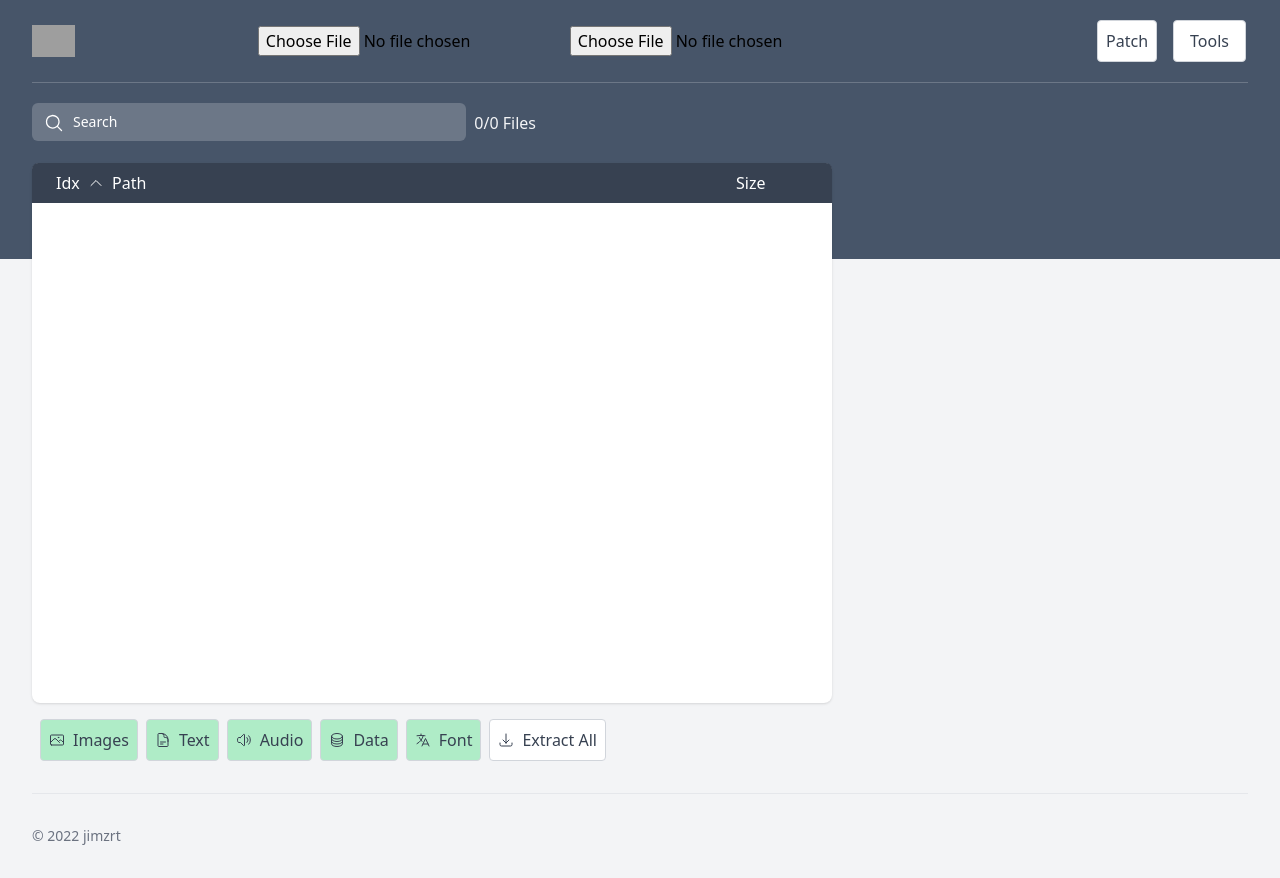
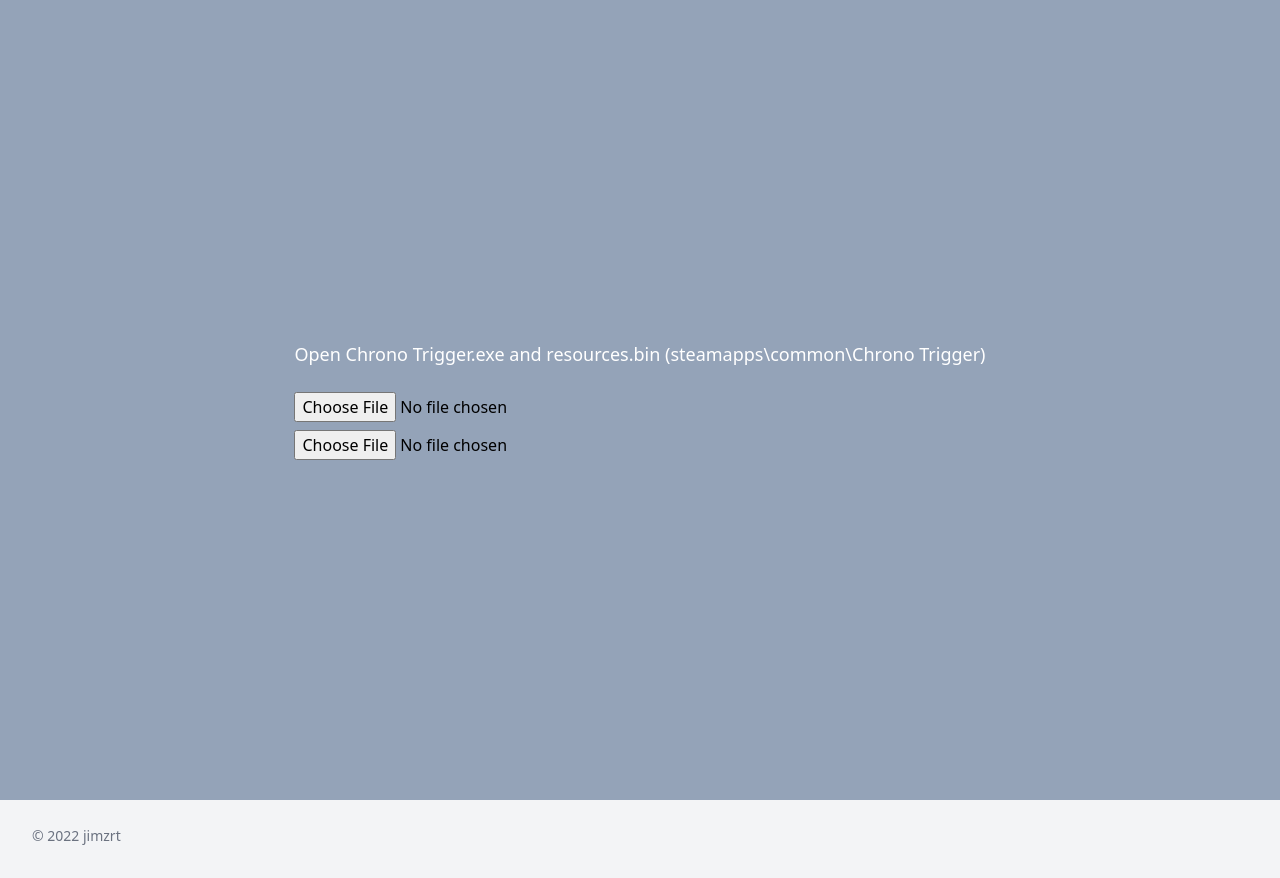
Before and after one commit to jimzrt/ChronoModJS, a Vue app: page / in a window 1280 px wide. Built offline with nearby package versions, Linux system fonts and the light colour scheme; grey boxes are pictures that could not be loaded.

Commit message:
feat: move overlays into separate components

```diff
--- a/package.json
+++ b/package.json
@@ -12,6 +12,7 @@
     "@headlessui/vue": "^1.7.4",
     "@heroicons/vue": "^2.0.13",
     "@vueuse/core": "^9.6.0",
+    "@zip.js/zip.js": "^2.6.60",
     "client-zip": "^2.3.0",
     "pako": "^2.1.0",
     "pinia": "^2.0.27",
--- a/src/App.vue
+++ b/src/App.vue
@@ -16,10 +16,7 @@
               <img class="h-8 w-auto" src="./assets/logo.ico" alt="Logo" />
             </a>
           </div>
-          <div class="flex flex-wrap">
-          <ResourceBinLoader />
-          <ChronoExeLoader />
-        </div>
+
           <!-- Right section on desktop -->
           <div class="hidden lg:ml-4 lg:flex lg:items-center lg:pr-0.5">
             <Menu as="div" class="ml-4 relative flex-shrink-0">
@@ -116,7 +113,7 @@
           </div>
 
           <!-- Menu button -->
-          <div class=" flex-shrink-0 lg:hidden">
+          <div class="flex-shrink-0 lg:hidden">
             <!-- Mobile menu button -->
             <PopoverButton
               class="bg-transparent p-2 rounded-md inline-flex items-center justify-center text-indigo-200 hover:text-white hover:bg-white hover:bg-opacity-10 focus:outline-none focus:ring-2 focus:ring-white"
@@ -354,7 +351,7 @@
                             ? 'bg-gray-200'
                             : ''
                         "
-                          @click="() => (selectedResourceEntry = item.data)"
+                        @click="() => (selectedResourceEntry == item.data ? (selectedResourceEntry = null) : (selectedResourceEntry = item.data))"
                       >
                         <ResourceCard :value="item.data" />
                       </div>
@@ -451,6 +448,10 @@
       </div>
     </footer>
   </div>
+  <ResourceLoaderOverlay :show="!resourcesLoaded" />
+  <ZipOverlay :show="showZipOverlay" :zipStatus="zipStatus" @close="(showZipOverlay = false)" />
+  <input ref="ctpUploadRef" type="file" id="ctpUpload" style="display:none" />
+
 </template>
 
 <script lang="ts" setup>
@@ -485,14 +486,17 @@
 import ResourceEntryPreviewBase from "./components/ResourceEntryPreviewBase.vue";
 import { useVirtualList, useToggle } from "@vueuse/core";
 import { ResourceEntry, useChronoStore } from "./stores/ChronoStore";
-import { computed, ref, watch } from "vue";
+import { computed, reactive, ref, watch } from "vue";
 import { downloadWithBlob } from "./util/Download";
 import { downloadZip, makeZip } from "client-zip";
-import streamsaver from "streamsaver";
-
+import ZipOverlay from "./components/ZipOverlay.vue";
+import ResourceLoaderOverlay from "./components/ResourceLoaderOverlay.vue";
 const chronoStore = useChronoStore();
 
 const search = ref("");
+const showZipOverlay = ref(false);
+
+const ctpUploadRef = ref<HTMLInputElement | null>(null);
 
 const selectedResourceEntry = ref<ResourceEntry | null>(null);
 
@@ -503,6 +507,8 @@
 const [showFont, toggleShowFont] = useToggle(true);
 const sortBy = ref<"index" | "path" | "size">("index");
 const sortDirection = ref<"asc" | "desc">("asc");
+
+const resourcesLoaded = computed(() => chronoStore.keyBuffer != null && chronoStore.resourceEntries.length > 0);
 
 const changeSort = (sort: "index" | "path" | "size") => {
   if (sortBy.value == sort) {
@@ -567,30 +573,40 @@
   downloadWithBlob(filename, data);
 };
 
+const zipStatus = reactive({
+  current: 0,
+  total: 0,
+});
+
 const extractAll = async () => {
   const dataGenerator = async function* () {
-    for (const entry of chronoStore.resourceEntries) {
+    zipStatus.total = chronoStore.resourceEntries.length;
+    for (const [index, entry] of chronoStore.resourceEntries.entries()) {
+      zipStatus.current = index;
       const data = await readDecodeAndDecompress(entry.offset, entry.size);
       yield { name: entry.path, input: data };
     }
   };
 
-  streamsaver.mitm = "mitm.html";
-  const fileStream = streamsaver.createWriteStream("resourcebin.zip");
-  await makeZip(dataGenerator()).pipeTo(fileStream);
-
-  // const zip = await downloadZip(dataGenerator()).blob();
-  // const url = URL.createObjectURL(zip);
-  // const a = document.createElement("a");
-  // a.href = url;
-  // a.download = "resourcebin.zip";
-  // a.click();
-  // // cleanup
-  // URL.revokeObjectURL(url);
+  // streamsaver.mitm = "mitm.html";
+  // const fileStream = streamsaver.createWriteStream("resourcebin.zip");
+  // await makeZip(dataGenerator()).pipeTo(fileStream);
+  showZipOverlay.value = true;
+  const zip = await downloadZip(dataGenerator()).blob();
+  zipStatus.current++;
+  const url = URL.createObjectURL(zip);
+  const a = document.createElement("a");
+  a.href = url;
+  a.download = "resourcebin.zip";
+  a.click();
+  // cleanup
+  URL.revokeObjectURL(url);
+  showZipOverlay.value = false;
 };
 
 const onLoadPatch = () => {
   console.log("onLoadPatch");
+  ctpUploadRef.value?.click();
 };
 
 const onSavePatch = () => {
--- a/src/components/ResourceCard.vue
+++ b/src/components/ResourceCard.vue
@@ -1,6 +1,6 @@
 <template>
   <!-- resource card with tailwind -->
-  <div class="flex flex-wrap w-full h-full text-black items-center text-sm lg:text-base">
+  <div class="flex flex-wrap w-full h-full text-black items-center text-sm lg:text-base cursor-pointer">
     <div class="w-14">{{props.value.index}}</div>
     <div class="flex-1 flex gap-2 items-center">
       <span><Component :is="componentMap[props.value.type]" class="w-4"/></span>
--- /dev/null
+++ b/src/components/ResourceLoaderOverlay.vue
@@ -0,0 +1,27 @@
+<template>
+  <OverlayPanel
+    :show="show"
+    :closable="false"
+    :transparent="false"
+    @close="$emit('close')"
+  >
+    <div class="w-full h-full flex items-center justify-center align-middle">
+      <div class="flex flex-col gap-2 p-8">
+        <span class="text-white pb-4 text-lg"
+          >Open Chrono Trigger.exe and resources.bin (steamapps\common\Chrono Trigger)</span
+        >
+        <ChronoExeLoader />
+        <ResourceBinLoader />
+      </div>
+    </div>
+  </OverlayPanel>
+</template>
+<script setup lang="ts">
+import OverlayPanel from "./ui/OverlayPanel.vue";
+import ResourceBinLoader from "./ResourceBinLoader.vue";
+import ChronoExeLoader from "./ChronoExeLoader.vue";
+defineProps<{
+  show: boolean;
+}>();
+defineEmits<{ close: () => void }>();
+</script>
--- /dev/null
+++ b/src/components/ZipOverlay.vue
@@ -0,0 +1,28 @@
+<template>
+  <OverlayPanel :show="show" :closable="false" :transparent="true" @close="$emit('close')">
+    <div class="w-full h-full flex items-center justify-center align-middle">
+      <!-- show progress -->
+      <div class="flex flex-col gap-2 p-8">
+        <span class="text-white pb-4 text-lg">Zipping...</span>
+        <div class="flex gap-2">
+          <span class="font-bold text-white"
+            >{{
+              ((zipStatus.current * 100) / zipStatus.total).toFixed(2)
+            }}%</span
+          >
+          <span class="text-white"
+            >{{ zipStatus.current }}/{{ zipStatus.total }}</span
+          >
+        </div>
+      </div>
+    </div>
+  </OverlayPanel>
+</template>
+<script setup lang="ts">
+import OverlayPanel from "./ui/OverlayPanel.vue";
+defineProps<{
+  show: boolean;
+  zipStatus: { current: number; total: number };
+}>();
+defineEmits<{ close: () => void }>();
+</script>
--- /dev/null
+++ b/src/components/ui/OverlayPanel.vue
@@ -0,0 +1,109 @@
+<template>
+  <div id="overlayPanel" class="flex flex-col" :class="[show ? 'show' : '', transparent ? 'bg-slate-500 bg-opacity-90' : 'bg-slate-400']">
+    <!-- add close button on top right -->
+    <div v-if="closable" class="w-full flex justify-end" @click="$emit('close')">
+      <span class="p-2">
+      <XMarkIcon class="w-8 h-8 text-white" />
+      </span>
+    </div>
+    <div id="overlayPanel__content" class="w-full h-full" v-if="show">
+      <slot />
+    </div>
+  </div>
+</template>
+<script setup lang="ts">
+import { XMarkIcon } from "@heroicons/vue/24/outline";
+import { onMounted, onUnmounted, watch } from "vue";
+const props = defineProps<{ show: boolean, closable: boolean, transparent: boolean }>();
+defineEmits<{ close: () => void }>();
+
+watch(() => props.show, (val) => {
+  if (val) {
+    document.body.scrollTop = 0;
+    document.body.style.overflow = "hidden";
+  } else {
+    document.body.style.overflow = "auto";
+  }
+});
+
+onMounted(() => {
+  if (props.show) {
+    document.body.scrollTop = 0;
+    document.body.style.overflow = "hidden";
+  } else {
+    document.body.style.overflow = "auto";
+  }
+});
+
+onUnmounted(() => {
+  document.body.style.overflow = "auto";
+});
+
+</script>
+<style scoped>
+/* Panels Style*/
+/* •••••••••••••••••••••••••••••••• */
+
+/* Common panel style */
+#overlayPanel {
+  display: flex;
+  position: fixed;
+  top: 0;
+  bottom: 0;
+  left: 0;
+  right: 0;
+  overflow: auto;
+  z-index: 999;
+  color: #000;
+  box-sizing: border-box;
+
+  opacity: 0;
+  transition: all 400ms;
+  pointer-events: none;
+}
+
+/* panel content (only for animation delay after open) */
+#overlayPanel__content {
+  will-change: margin-top;
+  /* transition: all 200ms;
+  transition-delay: 300ms; */
+  /* animation-duration: 200ms;
+  animation-name: fadeIn;
+  animation-delay: 1000ms; */
+
+  animation-name: wait, fadeIn;
+  animation-duration: 300ms, 200ms;
+  animation-delay: 0s, 300ms;
+}
+
+@keyframes wait {
+  0% {
+    opacity: 0;
+  }
+  100% {
+    opacity: 0;
+  }
+}
+
+@keyframes fadeIn {
+  from {
+    opacity: 0;
+    margin-top: -5%;
+  }
+  to {
+    opacity: 1;
+    margin-top: 0;
+  }
+}
+
+/* Panel content animation after open */
+/* #overlayPanel.show #overlayPanel__content {
+  opacity: 1;
+  margin-top: 0;
+} */
+
+#overlayPanel.show {
+  opacity: 1;
+  pointer-events: auto;
+}
+</style>
--- a/src/style.css
+++ b/src/style.css
@@ -19,6 +19,10 @@
       active:bg-gray-100
       focus:outline-none
       focus:ring-0;
+}
+
+.overlayOpen {
+  overflow: hidden;
 }
 
 /* :root {
```
Also changed, not shown: 2 other files (tests, documents, lock files or other folders). Lines whose indentation alone changed are shown as unchanged.
